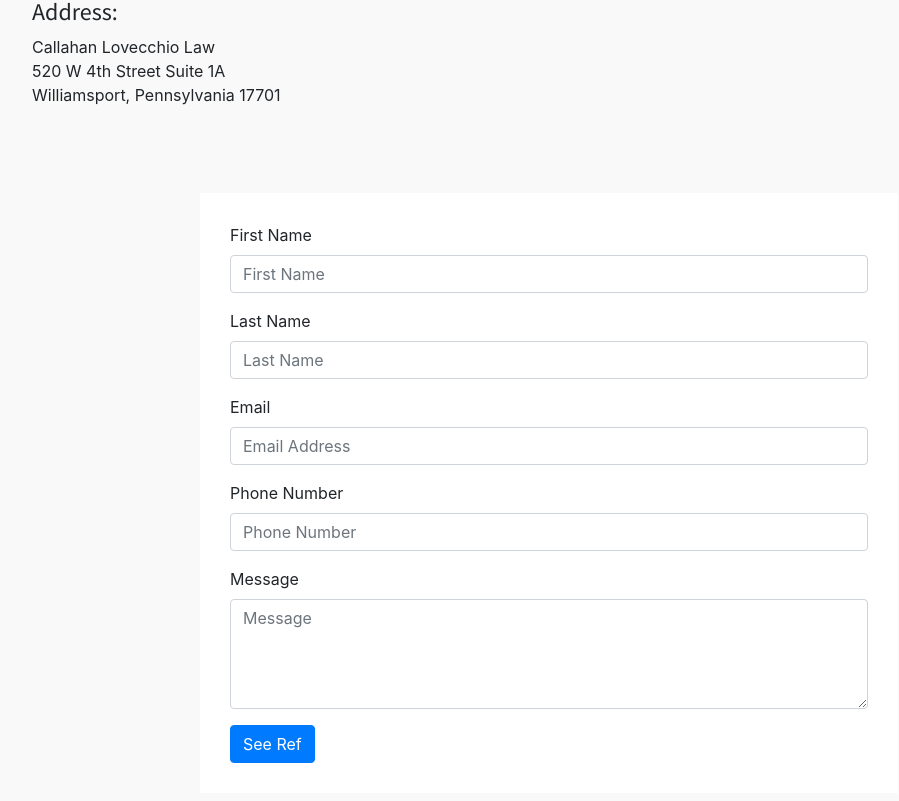
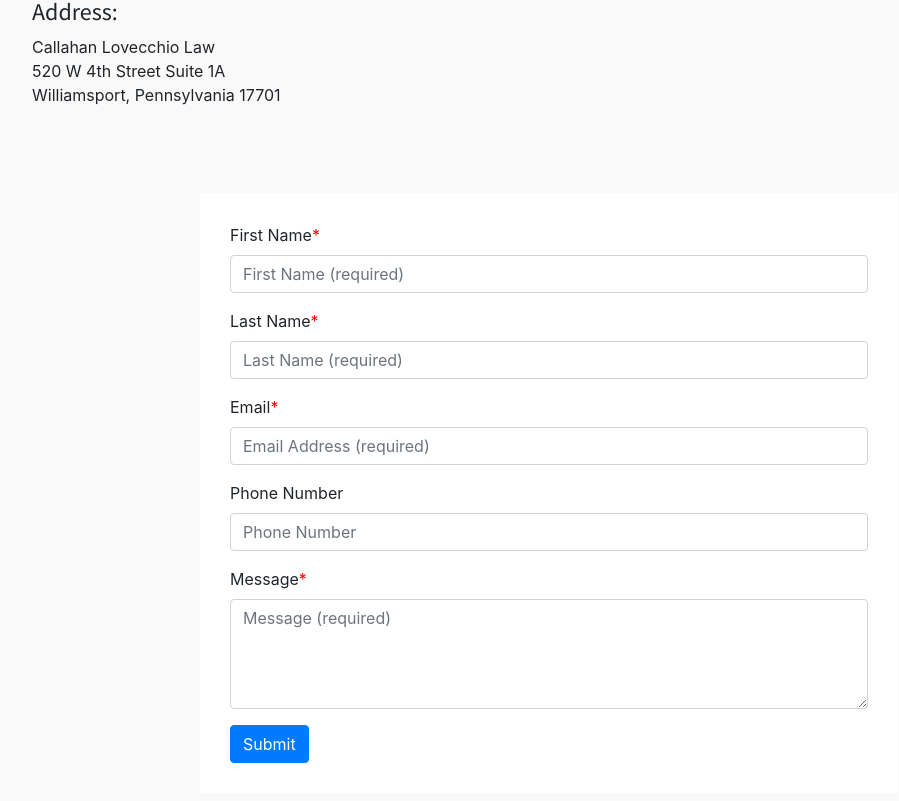
Before and after one commit to trentungard/lawfirm-react, a React (Create React App) app: page / in a window 1280 px wide. Shown: the part 2432-3233 px from the top of the page, without its empty margins (91-990 px from the left). Built offline with nearby package versions, Linux system fonts and the light colour scheme; no server answers.

Commit message:
added contact form and validation

```diff
--- a/package.json
+++ b/package.json
@@ -6,6 +6,7 @@
     "@testing-library/jest-dom": "^5.11.9",
     "@testing-library/react": "^11.2.5",
     "@testing-library/user-event": "^12.8.3",
+    "axios": "^0.21.1",
     "bootstrap": "^4.6.0",
     "google-maps-react": "^2.0.6",
     "node-sass": "^4.14.1",
--- a/src/Forms/ContactForm.js
+++ b/src/Forms/ContactForm.js
@@ -1,5 +1,6 @@
 import { useState } from 'react';
-import { Form, Button } from 'react-bootstrap';
+import { Form, Button, Alert, Spinner } from 'react-bootstrap';
+import {sendEmail} from '../Helpers/sendEmail';
 import './ContactForm.scss';
 
 export default function ContactForm() {
@@ -8,6 +9,9 @@
     const [email, setEmail] = useState();
     const [phoneNumber, setPhoneNumber] = useState();
     const [message, setMessage] = useState();
+    const [showAlert, setShowAlert] = useState(false);
+    const [alertMessage, setAlertMessage] = useState('');
+    const [isLoading, setIsLoading] = useState(false);
 
     const updateFirstName = (e) => setFirstName(e.target.value);
     const updateLastName = (e) => setLastName(e.target.value);
@@ -15,29 +19,73 @@
     const updatePhonenumber = (e) => setPhoneNumber(e.target.value);
     const updateMessage = (e) => setMessage(e.target.value);
 
+    const emailRe = new RegExp('@');
+
+    const updateAlertMessage = (message) => {
+        setShowAlert(true);
+        setAlertMessage(message);
+        setTimeout(() => {
+            setShowAlert(false);
+            setAlertMessage('')
+        }, 8000)
+    }
+
+    const submitForm = async () => {
+        setIsLoading(true)
+        if(!firstName || !lastName || !email || !message){
+            updateAlertMessage('Please fill out all required fields.');
+            setIsLoading(false);
+        } else if(!emailRe.test(email)){
+            updateAlertMessage('Please provide a valid email address.');
+            setIsLoading(false);
+        } else {
+            await sendEmail(firstName, lastName, email, phoneNumber, message)
+                .then(() => {
+                    setFirstName('');
+                    setLastName('');
+                    setEmail('');
+                    setPhoneNumber('');
+                    setMessage('');
+                });
+            setIsLoading(false);
+        }
+    }
+
+
     return (
         <Form className="form-container">
+            <Alert hidden={!showAlert} variant="danger">{ alertMessage }</Alert>
             <Form.Group>
-                <Form.Label>First Name</Form.Label>
-                <Form.Control onChange={(e) => updateFirstName(e)} type="text" placeholder="First Name" />
+                <Form.Label>First Name<span style={{color:"red"}}>*</span></Form.Label>
+                <Form.Control value={firstName} onChange={(e) => updateFirstName(e)} type="text" placeholder="First Name (required)" />
             </Form.Group>
             <Form.Group>
-                <Form.Label>Last Name</Form.Label>
-                <Form.Control onChange={(e) => updateLastName(e)} type="text" placeholder="Last Name" />
+                <Form.Label>Last Name<span style={{color:"red"}}>*</span></Form.Label>
+                <Form.Control value={lastName} onChange={(e) => updateLastName(e)} type="text" placeholder="Last Name (required)" />
             </Form.Group>
             <Form.Group>
-                <Form.Label>Email</Form.Label>
-                <Form.Control onChange={(e) => updateEmail(e)} type="email" placeholder="Email Address" />
+                <Form.Label>Email<span style={{color:"red"}}>*</span></Form.Label>
+                <Form.Control value={email} onChange={(e) => updateEmail(e)} type="email" placeholder="Email Address (required)" />
             </Form.Group>
             <Form.Group>
                 <Form.Label>Phone Number</Form.Label>
-                <Form.Control onChange={(e) => updatePhonenumber(e)} type="phone" placeholder="Phone Number" />
+                <Form.Control value={phoneNumber} onChange={(e) => updatePhonenumber(e)} type="tel" placeholder="Phone Number"  pattern="[0-9]" />
             </Form.Group>
             <Form.Group>
-                <Form.Label>Message</Form.Label>
-                <Form.Control onChange={(e) => updateMessage(e)} as="textarea" rows={4} placeholder="Message" />
+                <Form.Label>Message<span style={{color:"red"}}>*</span></Form.Label>
+                <Form.Control value={message} onChange={(e) => updateMessage(e)} as="textarea" rows={4} placeholder="Message (required)" />
             </Form.Group>
-            <Button onClick={() => alert(message)}>See Ref</Button>
+            <Button onClick={submitForm}>
+            <span>Submit</span>
+            <Spinner
+                animation="border"
+                as="span"
+                role="status"
+                size="sm"
+                style={
+                    isLoading ? {display: 'inline-block', margin: '0 5px'} : {display: 'none', margin: '0 5px'}
+                }
+            /></Button>
         </Form>
     )
 }
--- /dev/null
+++ b/src/Helpers/sendEmail.js
@@ -0,0 +1,20 @@
+import axios from 'axios';
+
+const url = process.env.REACT_APP_PRODUCTION_URL || 'http://localhost:3001';
+
+export const sendEmail = (firstName, lastName, email, phoneNumber, message) => {
+    const obj = {
+        firstName,
+        lastName,
+        email,
+        phoneNumber,
+        message
+    }
+
+    return axios.post(`${url}/submit-message`, obj)
+        .then(() => alert('Message submitted successfully. We will get back to you as soon as possible!'))
+        .catch((e) => {
+            console.error(e);
+            alert('error submitting message. Please try again momentarily')
+        })
+}
```
Also changed, not shown: 1 other file (tests, documents, lock files or other folders).
